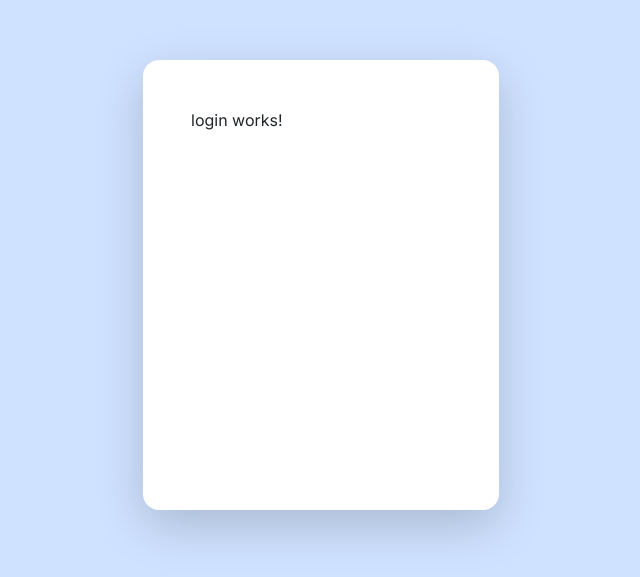
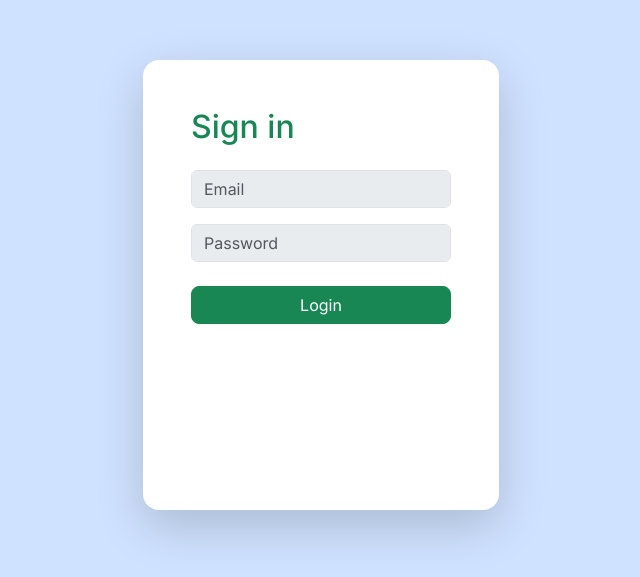
Before and after one commit to yavuzbeydogan/AuthECClient, an Angular app: page /login in a window 1280 px wide. Shown: the part 115-692 px from the top of the page, without its empty margins (319-959 px from the left). Built offline with nearby package versions, Linux system fonts and the light colour scheme.

Commit message:
Login Formlar oluşturuldu.

```diff
--- a/src/app/user/login/login.component.html
+++ b/src/app/user/login/login.component.html
@@ -1 +1,16 @@
-<p>login works!</p>
+<div class="mb-4 ">
+  <h2 class="text-success">Sign in</h2>
+</div>
+<form [formGroup]="form">
+    <div class="mb-3">
+        <input class="form-control bg-body-secondary" placeholder="Email" formControlName="email">
+    </div>
+    <div class="mb-3">
+        <input class="form-control bg-body-secondary" placeholder="Password" formControlName="password">
+    </div>
+    <div class="mt-4">
+        <button type="submit" class="btn btn-success w-100 rounded-3">
+        Login
+        </button>
+    </div>
+</form>
--- a/src/app/user/login/login.component.ts
+++ b/src/app/user/login/login.component.ts
@@ -1,12 +1,18 @@
+import { CommonModule } from '@angular/common';
 import { Component } from '@angular/core';
+import { ReactiveFormsModule, FormBuilder, Validators } from '@angular/forms';
 
 @Component({
   selector: 'app-login',
   standalone: true,
-  imports: [],
+  imports: [CommonModule, ReactiveFormsModule],
   templateUrl: './login.component.html',
   styles: ``
 })
 export class LoginComponent {
-
+  constructor(public FormBuilder:FormBuilder) {}
+  form=this.FormBuilder.group({
+    email: ['', Validators.required],
+    password: ['', Validators.required]
+})
 }
--- a/src/app/user/registration/registration.component.html
+++ b/src/app/user/registration/registration.component.html
@@ -1,5 +1,5 @@
-<div class="mb-4 h2 text-success">
-  Sign up
+<div class="mb-4 ">
+  <h2 class="text-success">Sign up</h2>
 </div>
 <form [formGroup]="form" (ngSubmit)="onSubmit()">
   <div class="mb-3">
```
